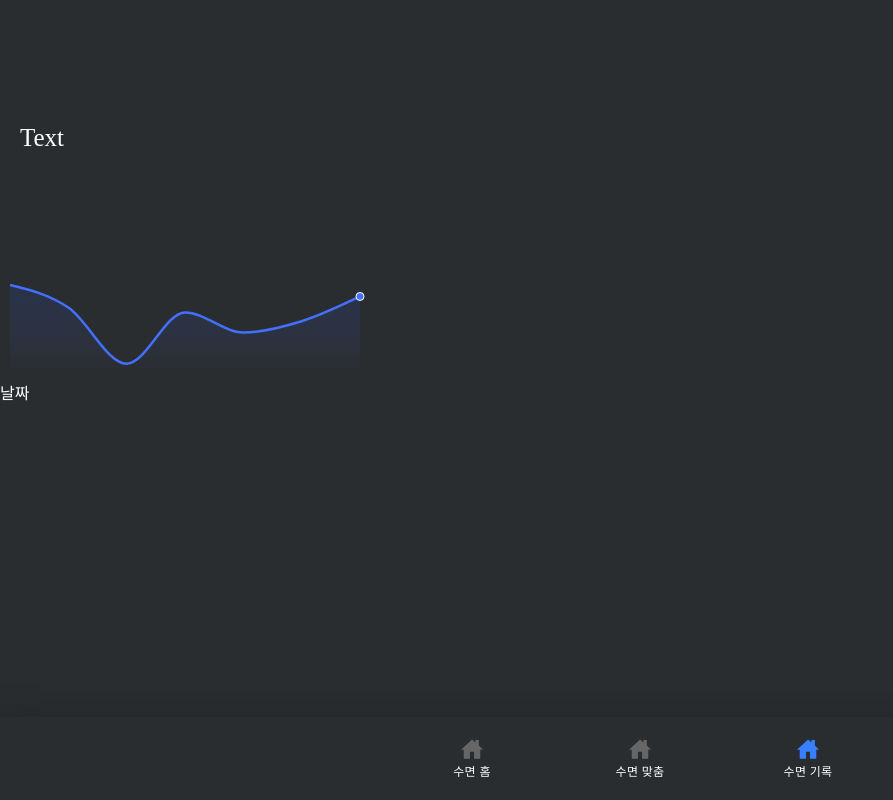
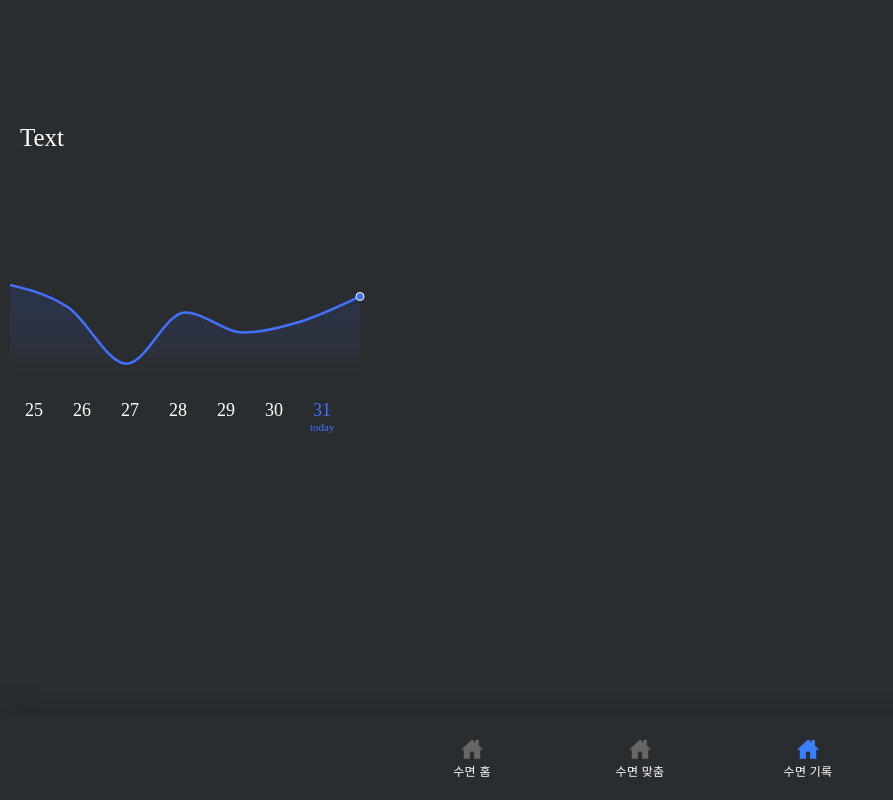
Before and after one commit to dwnusa/webapp, a React (Create React App) app: page /tab3 in a window 1280 px wide. Shown: the whole page, without its empty margins (0-893 px from the left). Built offline with nearby package versions, Linux system fonts and the light colour scheme; a web font is replaced by a local one.

Commit message:
CalenderBar

```diff
--- a/src/components/chart/calenderBar.tsx
+++ b/src/components/chart/calenderBar.tsx
@@ -1,7 +1,39 @@
 import React from "react";
+import moment from "moment";
+import _ from "lodash";
+import styled from "styled-components";
 
 const CalenderBar: React.FC = () => {
-  return <div>날짜</div>;
+  return (
+    <Wrapper>
+      {_.range(6, -1).map((e) => {
+        return (
+          <span key={e} className={!e ? "today" : ""}>
+            <div>{moment().subtract(e, "days").format("DD")}</div>
+            {!e && <div className="text">today</div>}
+          </span>
+        );
+      })}
+    </Wrapper>
+  );
 };
 
+const Wrapper = styled.div`
+  display: flex;
+  padding: 10px;
+  span {
+    font-size: 18px;
+    padding: 10px 15px;
+  }
+  .today {
+    > div {
+      color: #4370ff;
+    }
+    .text {
+      font-size: 11px;
+      margin-left: -3px;
+    }
+  }
+`;
+
 export default CalenderBar;
--- a/src/style.css
+++ b/src/style.css
@@ -15,8 +15,12 @@ ion-label,
 .rhap_header,
 .custom-icon,
 div,
-h2 {
-  color: white !important;
+h2,
+.alert-title.sc-ion-alert-ios,
+#alert-1-msg,
+.item.sc-ion-label-ios-h,
+.item .sc-ion-label-ios-h {
+  color: white;
 }
 
 ion-tab-bar {
```
